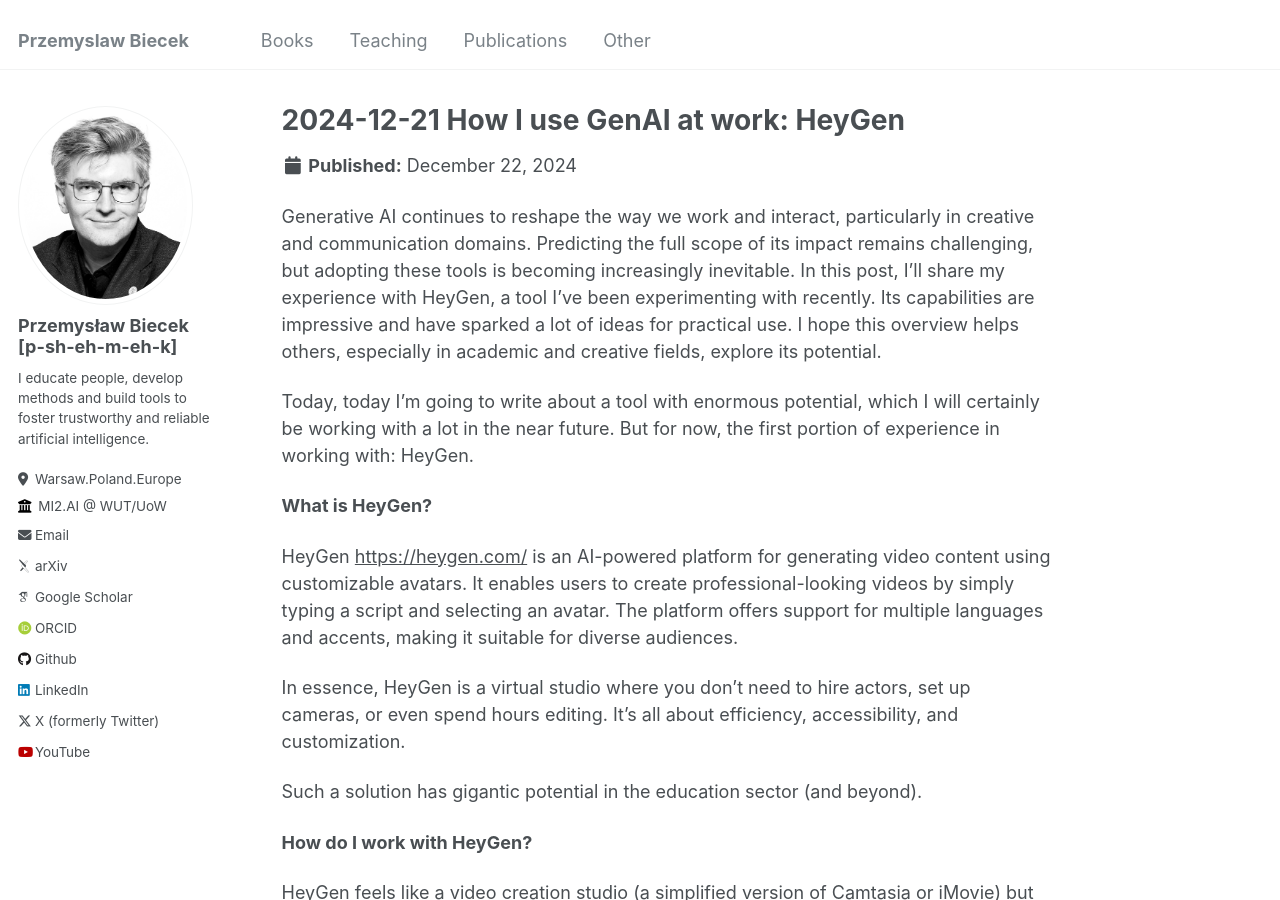
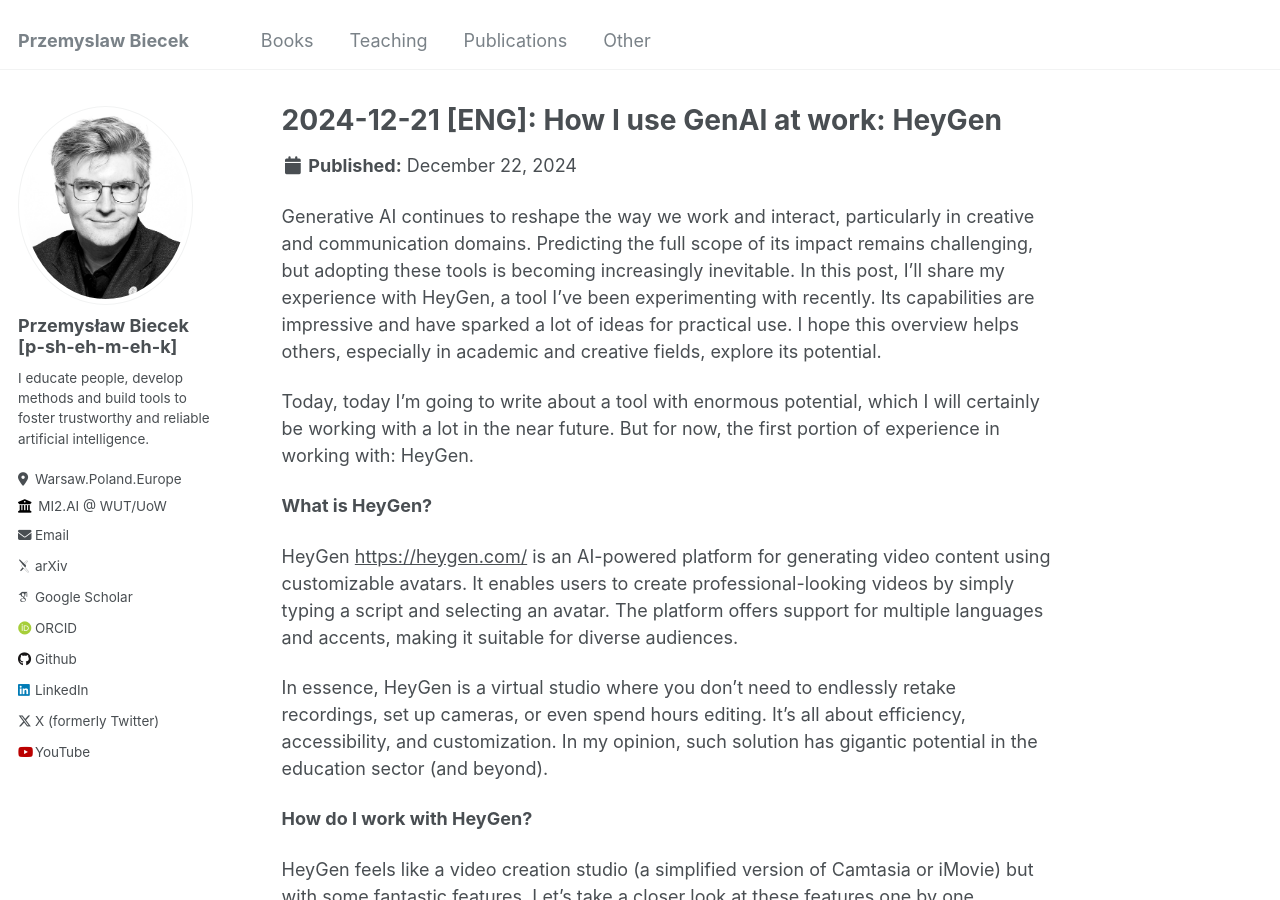
Before and after one commit to pbiecek/pbiecek.github.io, a Jekyll site: the page built from _portfolio/20241223_GenAI_HeyGen.md, in a window 1280 px wide and 900 px high. Built offline with Jekyll 4.4.1, drawn with Linux system fonts in a browser that asks for light colours; some web fonts are replaced.

```diff
--- a/_portfolio/20241223_GenAI_HeyGen.md
+++ b/_portfolio/20241223_GenAI_HeyGen.md
@@ -1,5 +1,5 @@
 ---
-title: "2024-12-21 How I use GenAI at work: HeyGen"
+title: "2024-12-21 [ENG]: How I use GenAI at work: HeyGen"
 excerpt: "HeyGen is a powerful generative AI tool that transforms how we create video content by simplifying the process of generating professional-quality videos with customizable avatars. In this blog, I share my experience with HeyGen and its applications in academic and creative workflows. From creating concise video summaries of complex projects to generating multilingual content effortlessly, HeyGen has proven to be a game-changer. Its excellent text-to-speech capabilities, customizable avatars, and efficient workflow streamline video production, saving time and enhancing accessibility. While there are some limitations, like the inability to use animated backgrounds, HeyGen's potential in education, outreach, and beyond is immense. And how do you use HeyGen? Share your thoughts in the comments!<br/><br/><center><img src='/images/2024123_heygen.png' width='700'></center>"
 collection: portfolio
 ---
@@ -12,9 +12,8 @@ Today, today I'm going to write about a tool with enormous potential, which I wi
 
 HeyGen [https://heygen.com/](https://heygen.com/) is an AI-powered platform for generating video content using customizable avatars. It enables users to create professional-looking videos by simply typing a script and selecting an avatar. The platform offers support for multiple languages and accents, making it suitable for diverse audiences.
 
-In essence, HeyGen is a virtual studio where you don’t need to hire actors, set up cameras, or even spend hours editing. It’s all about efficiency, accessibility, and customization.
-
-Such a solution has gigantic potential in the education sector (and beyond).
+In essence, HeyGen is a virtual studio where you don’t need to endlessly retake recordings, set up cameras, or even spend hours editing. It’s all about efficiency, accessibility, and customization.
+In my opinion, such solution has gigantic potential in the education sector (and beyond).
 
 
 **How do I work with HeyGen?**
```
Also changed, not shown: _portfolio/20241215_GenAI_MidJourney.md (+1 -1 lines), _portfolio/20241222_GenAI_NotebookLM.md (+1 -1 lines), _portfolio/20241223_GenAI_HeyGen_PL.md (added, +69 -0 lines).
